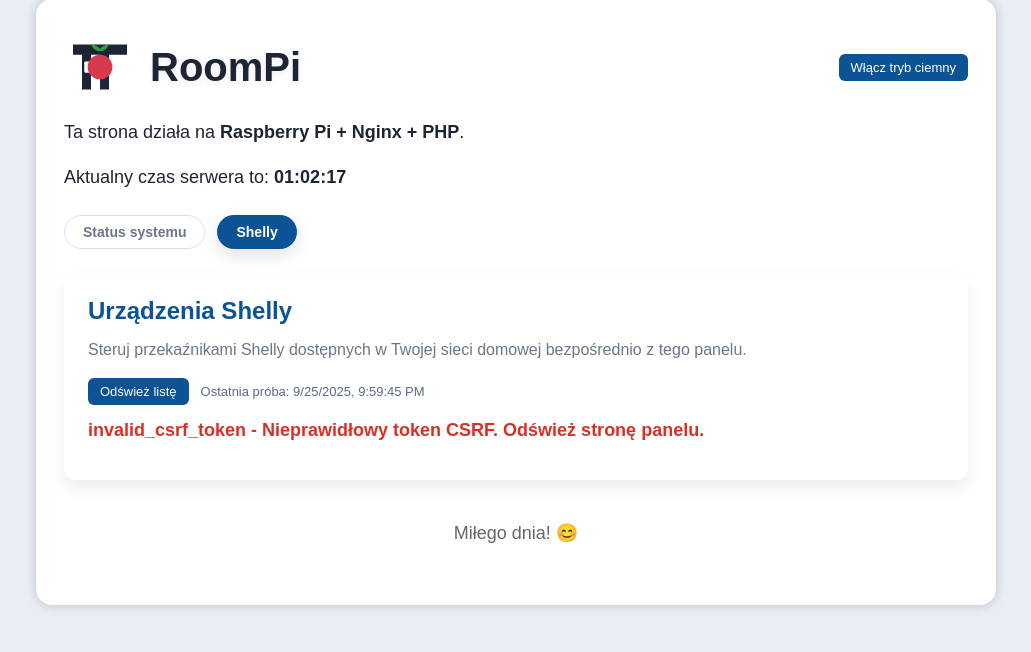
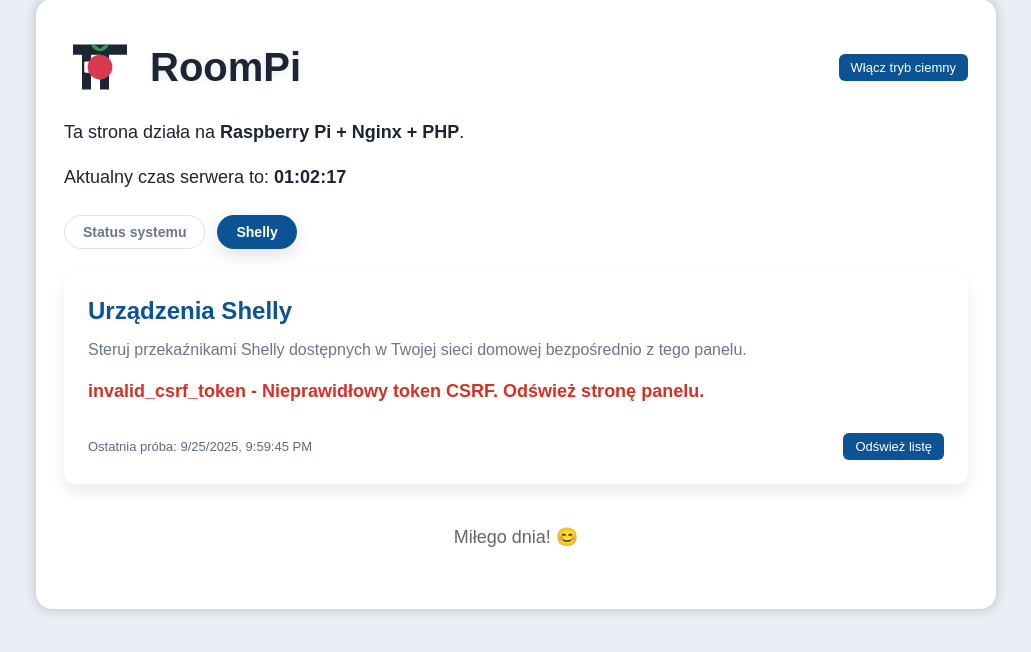
Before and after one commit to Michalx106/RaspberryPiServer, a PHP site: page / in a window 1280 px wide, after a click on "Shelly". Shown: the part 33-685 px from the top of the page, without its empty margins (124-1155 px from the left). Run offline with PHP 8.4, Linux system fonts and the light colour scheme; data that the repository does not hold is empty.

Commit message:
Move Shelly reload button to panel footer

```diff
--- a/public/index.php
+++ b/public/index.php
@@ -229,13 +229,13 @@ $streamInterval = getStatusStreamInterval();
   <section class="shelly-panel tab-panel" data-role="tab-panel" data-tab-panel="shelly" id="panel-shelly" role="tabpanel" aria-labelledby="tab-shelly" data-shelly-config-error="<?= $shellyConfigError ? 'true' : 'false'; ?>" hidden>
     <h2>Urządzenia Shelly</h2>
     <p class="shelly-intro">Steruj przekaźnikami Shelly dostępnych w Twojej sieci domowej bezpośrednio z tego panelu.</p>
-    <div class="shelly-toolbar">
-      <button type="button" data-role="shelly-reload">Odśwież listę</button>
-      <span class="shelly-last-update" data-role="shelly-last-update"></span>
-    </div>
     <p class="shelly-error" data-role="shelly-error" hidden></p>
     <p class="shelly-message" data-role="shelly-message">Przełącz na kartę „Shelly”, aby pobrać stan urządzeń.</p>
     <div class="shelly-list" data-role="shelly-list" aria-live="polite" aria-busy="false"></div>
+    <div class="shelly-toolbar">
+      <span class="shelly-last-update" data-role="shelly-last-update"></span>
+      <button type="button" data-role="shelly-reload">Odśwież listę</button>
+    </div>
   </section>
 
   <footer>
--- a/public/styles.css
+++ b/public/styles.css
@@ -284,7 +284,7 @@ footer {
   flex-wrap: wrap;
   align-items: center;
   gap: 12px;
-  margin-bottom: 12px;
+  margin-top: 16px;
 }
 
 .shelly-last-update {
@@ -694,6 +694,7 @@ footer {
   cursor: pointer;
   transition: background 0.2s ease, transform 0.1s ease;
   flex-shrink: 0;
+  margin-left: auto;
 }
 
 .status-refresh button:hover,
```
